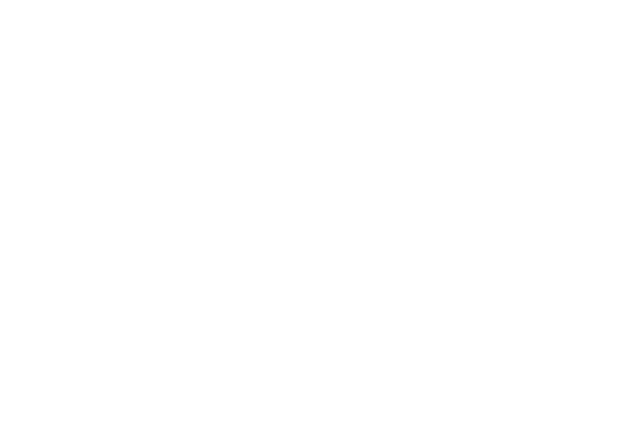
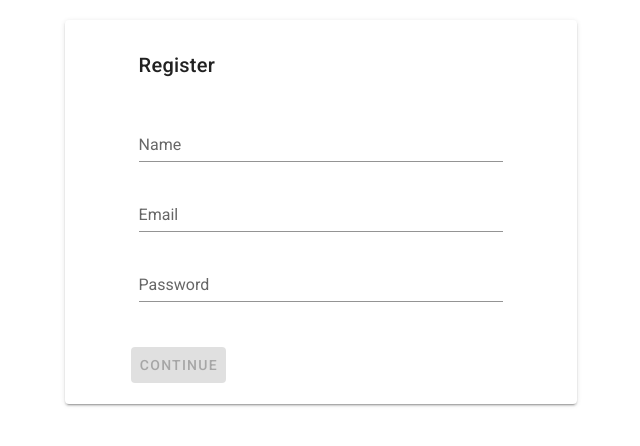
Before and after one commit to PaoloTorregroza/tau-connect-frontend, a Vue app: page /register in a window 1280 px wide. Shown: the top 446 px of the page, without its empty margins (319-959 px from the left). Built offline with nearby package versions, Linux system fonts and the light colour scheme.

Commit message:
Posts from API, and login and register working

```diff
--- a/package.json
+++ b/package.json
@@ -8,7 +8,11 @@
     "lint": "vue-cli-service lint"
   },
   "dependencies": {
+    "@types/axios": "^0.14.0",
+    "@types/md5": "^2.2.0",
+    "axios": "^0.19.2",
     "core-js": "^3.6.5",
+    "md5": "^2.2.1",
     "vue": "^2.6.11",
     "vue-class-component": "^7.2.3",
     "vue-property-decorator": "^8.4.2",
--- a/src/components/CenterPanel.vue
+++ b/src/components/CenterPanel.vue
@@ -1,11 +1,17 @@
 <template>
     <div class="main">
-        <PostWriter />
-        <Post />
-        <Post />
-        <Post />
-        <Post />
-    </div>
+		<div>
+			<PostWriter v-if="logged" />
+			<Post
+				v-for="post in posts"
+				:key="post.id"
+				:name="post.name"
+				:userName="post.username"
+				:body="post.body"
+				:email="post.email"
+			/>
+		</div>
+	</div>
 </template>
 
 <script lang="ts">
@@ -13,12 +19,24 @@
 import Component from 'vue-class-component';
 import PostWriter from './PostWriter.vue';
 import Post from './Post.vue';
+import axios from 'axios';
 
 @Component({
     components: {PostWriter, Post}
 })
 export default class CenterPanel extends Vue {
+	logged = localStorage.getItem("token")? true : false;
+	posts = [];
 
+
+	created() {
+		this.getPosts();
+	}
+
+	async getPosts() {
+		const response = await axios.get("http://localhost:3000/posts/");
+		this.posts = response.data
+	}
 }
 </script>
 
--- a/src/components/LeftPanel.vue
+++ b/src/components/LeftPanel.vue
@@ -8,24 +8,67 @@
       color="#FFFFFF"
       width="20%"
     >
-      <v-list>
+      <v-list v-if="logged">
         <v-list-item>
             <img class="icon" src="../assets/tauLogo.png" alt="Logo">
         </v-list-item>
+        <router-link
+                v-for="item in items"
+                style="text-decoration: none; color: #1a1a1a;"
+                :to="item.to"
+                :key="item.title"
+        >
           <v-list-item
             class="list-item-container"
-          v-for="item in items"
-          :key="item.title"
           >
             <v-list-item-icon style="margin-right: 13px;">
               <v-icon>{{ item.icon }}</v-icon>
             </v-list-item-icon>
 
             <v-list-item-content>
-            <v-list-item-title class="list-item">{{ item.title }}</v-list-item-title>
+              <v-list-item-title class="list-item">
+                  {{ item.title }}
+              </v-list-item-title>
+            </v-list-item-content>
+          </v-list-item>
+        </router-link>
+		<v-list-item class="list-item-container" @click="Logout">
+			<v-list-item-icon style="margin-right: 13px;">
+				<v-icon>mdi-logout</v-icon>
+			</v-list-item-icon>
+
+			<v-list-item-content>
+				<v-list-item-title class="list-item">Logout</v-list-item-title>
 			</v-list-item-content>
 		</v-list-item>
 		</v-list>
+
+      <v-list v-else>
+        <v-list-item>
+          <img class="icon" src="../assets/tauLogo.png" alt="Logo">
+        </v-list-item>
+        <router-link
+                v-for="item in itemsNotLogged"
+                style="text-decoration: none; color: #1a1a1a;"
+                :to="item.to"
+                :key="item.title"
+        >
+          <v-list-item
+                  class="list-item-container"
+          >
+            <v-list-item-icon style="margin-right: 13px;">
+              <v-icon>{{ item.icon }}</v-icon>
+            </v-list-item-icon>
+
+            <v-list-item-content>
+              <v-list-item-title class="list-item">
+                {{ item.title }}
+              </v-list-item-title>
+            </v-list-item-content>
+          </v-list-item>
+        </router-link>
+      </v-list>
+
       <template v-slot:append>
         <v-divider></v-divider>
         <v-list-item two-line>
@@ -49,11 +92,24 @@
 
 @Component
 export default class LeftPanel extends Vue {
+  logged = localStorage.getItem('token')? true : false;
+
   items = [
-          { title: 'Home', icon: 'mdi-home' },
-          { title: 'My Account', icon: 'mdi-account' },
-          { title: 'Users', icon: 'mdi-account-group-outline' },
+    { title: 'Home', icon: 'mdi-home-variant', to: "/" },
+    { title: 'User', icon: 'mdi-account-outline', to: "/" },
+    { title: 'Search', icon: 'mdi-magnify', to: "/" },
   ]
+
+  itemsNotLogged = [
+    { title: 'Home', icon: 'mdi-home-variant', to: "/" },
+    { title: 'Login', icon: 'mdi-account-outline', to: "/login" },
+    { title: 'Register', icon: 'mdi-arrow-right', to: "/register" },
+  ]
+
+	Logout() {
+		localStorage.removeItem('token');
+		window.location.href = "/";
+	}
 }
 </script>
 
--- a/src/components/RightPane.vue
+++ b/src/components/RightPane.vue
@@ -8,7 +8,7 @@
     class="right-panel"
     width="30%"
   >
-    <v-card color="#ffc284" light>
+    <v-card color="#ffefe0" light>
       <v-card-title>Who to follow</v-card-title>
       <v-divider></v-divider>
 
--- a/src/router/index.ts
+++ b/src/router/index.ts
@@ -1,6 +1,8 @@
 import Vue from 'vue'
 import VueRouter, { RouteConfig } from 'vue-router'
 import Home from '../views/Home.vue'
+import Login from '../views/Login.vue'
+import Register from '../views/Register.vue'
 
 Vue.use(VueRouter)
 
@@ -11,12 +13,14 @@
     component: Home
   },
   {
-    path: '/about',
-    name: 'About',
-    // route level code-splitting
-    // this generates a separate chunk (about.[hash].js) for this route
-    // which is lazy-loaded when the route is visited.
-    component: () => import(/* webpackChunkName: "about" */ '../views/About.vue')
+    path: '/login',
+    name: 'Login',
+    component: Login
+  },
+  {
+    path: "/register",
+    name: "Register",
+    component: Register
   }
 ]
 
--- /dev/null
+++ b/src/utils/form-rules.ts
@@ -0,0 +1,9 @@
+export function requiredRule(message = 'This field is required'): (value: string | undefined) => boolean|string {
+    return (value) => (!!value) || message;
+}
+
+
+// eslint-disable-next-line
+export function emailRule(message = 'Must be an email'): (value: any) => boolean|string {
+    return (value) => /.+@.+\..+/.test(value) || message;
+}
--- /dev/null
+++ b/src/views/Login.vue
@@ -0,0 +1,83 @@
+<template>
+    <v-card id="login-card">
+        <v-card-title>Login</v-card-title>
+        <v-form ref="form" v-model="form.valid" @submit.prevent="onSubmit">
+            <v-card-text>
+                <v-card-text class="error" v-if="invalidData">Invalid email or password</v-card-text>
+                <v-text-field color="#DB842E" type="email" v-model="form.fields.email" label="Email" :rules="form.rules.email" />
+                <v-text-field color="#DB842E" type="password" v-model="form.fields.password" label="Password" :rules="form.rules.password" />
+            </v-card-text>
+            <v-card-actions>
+                <v-btn style="color: white" type="submit" color="#7B0001" :disabled="!form.valid">
+                    Continue
+                </v-btn>
+            </v-card-actions>
+        </v-form>
+    </v-card>
+</template>
+
+<script lang="ts">
+    import Vue from 'vue';
+    import Component from 'vue-class-component';
+    import {requiredRule, emailRule} from '../utils/form-rules';
+	import axios from "axios";
+
+    interface Form extends FormDefinition {
+        valid: boolean;
+        fields: {
+            email: string;
+            password: string;
+        };
+        rules: {
+            email: ((message?: string) => {})[];
+            password: ((message?: string) => {})[];
+        };
+    }
+
+    @Component
+    export default class Login extends Vue {
+        form: Form = {
+            valid: false,
+            fields: {
+                email: "",
+                password: ""
+            },
+            rules: {
+                email: [
+                    requiredRule(),
+                    emailRule()
+                ],
+                password: [
+                    requiredRule()
+                ]
+            }
+        }
+        invalidData = false;
+        async onSubmit() {
+            const queryData = {
+                email: this.form.fields.email,
+                password: this.form.fields.password
+            }
+            try {
+				const response = await axios.post("http://localhost:3000/auth/login", queryData);
+                localStorage.setItem('token', response.data)
+				window.location.href = "/";
+			} catch (e) {
+                this.invalidData = true;
+            }
+        }
+    }
+</script>
+
+<style scoped>
+    #login-card {
+        padding: 1% 4.5%;
+        margin: 20px 30% 5% 30%;
+    }
+    .error {
+        background-color: red;
+        padding: 10px;
+        border-radius: 4px;
+        margin-bottom: 10px;
+    }
+</style>
--- /dev/null
+++ b/src/views/Register.vue
@@ -0,0 +1,92 @@
+<template>
+    <v-main>
+        <v-card id="login-card">
+            <v-card-title>Register</v-card-title>
+            <v-form ref="form" v-model="form.valid" @submit.prevent="onSubmit">
+                <v-card-text>
+					<v-card-text class="error" v-if="invalidData">Invalid data, Email already used.</v-card-text>
+                    <v-text-field color="#DB842E" v-model="form.fields.name" label="Name" :rules="form.rules.name" />
+                    <v-text-field color="#DB842E" type="email" v-model="form.fields.email" label="Email" :rules="form.rules.email" />
+                    <v-text-field color="#DB842E" type="password" v-model="form.fields.password" label="Password" :rules="form.rules.password" />
+                </v-card-text>
+                <v-card-actions>
+                    <v-btn style="color: white" type="submit" color="#7B0001" :disabled="!form.valid">
+                        Continue
+                    </v-btn>
+                </v-card-actions>
+            </v-form>
+        </v-card>
+    </v-main>
+</template>
+
+<script lang="ts">
+    import {Vue, Component } from 'vue-property-decorator';
+    import {requiredRule, emailRule} from '../utils/form-rules';
+	import axios from "axios";
+
+	interface Form extends FormDefinition {
+        valid: boolean;
+        fields: {
+            name: string;
+            email: string;
+            password: string;
+        };
+        rules: {
+            name: ((message?: string) => {})[];
+            email: ((message?: string) => {})[];
+            password: ((message?: string) => {})[];
+        };
+    }
+    @Component
+    export default class Register extends Vue {
+        form: Form = {
+            valid: false,
+            fields: {
+                email: "",
+                name: "",
+                password: ""
+            },
+            rules: {
+                email: [
+                    requiredRule(),
+                    emailRule()
+                ],
+                name: [
+                    requiredRule()
+                ],
+                password: [
+                    requiredRule()
+                ]
+            }
+        }
+
+		invalidData = false;
+
+        async onSubmit() {
+            const queryData = {
+                email: this.form.fields.email,
+                password: this.form.fields.password,
+                name: this.form.fields.name
+            }
+            try {
+				await axios.post("http://localhost:3000/auth/register", queryData);
+				await this.$router.push("/login");
+            } catch (e) {
+				this.invalidData = true;
+			}
+        }
+    }
+</script>
+
+<style>
+    #login-card {
+        padding: 1% 4.5%;
+        margin: 20px 30% 5% 30%;
+    }
+	.error {
+		background-color: red;
+		padding: 10px;
+		border-radius: 4px;
+		margin-bottom: 10px;
+    }
+</style>
--- a/tsconfig.json
+++ b/tsconfig.json
@@ -10,10 +10,12 @@
     "esModuleInterop": true,
     "allowSyntheticDefaultImports": true,
     "sourceMap": true,
+	"strictPropertyInitialization": false,
     "baseUrl": ".",
     "typeRoots": [
         "./node_modules/@types",
-        "./node_modules/vuetify/types"
+        "./node_modules/vuetify/types",
+        "src/@types"
     ],
     "types": [
       "webpack-env",
```
Also changed, not shown: src/@types/index.d.ts (added, +9 -0 lines), src/components/Post.vue (+16 -5 lines), src/App.vue (line endings or trailing spaces), 1 other file (tests, documents, lock files or other folders). Lines whose indentation alone changed are shown as unchanged.
